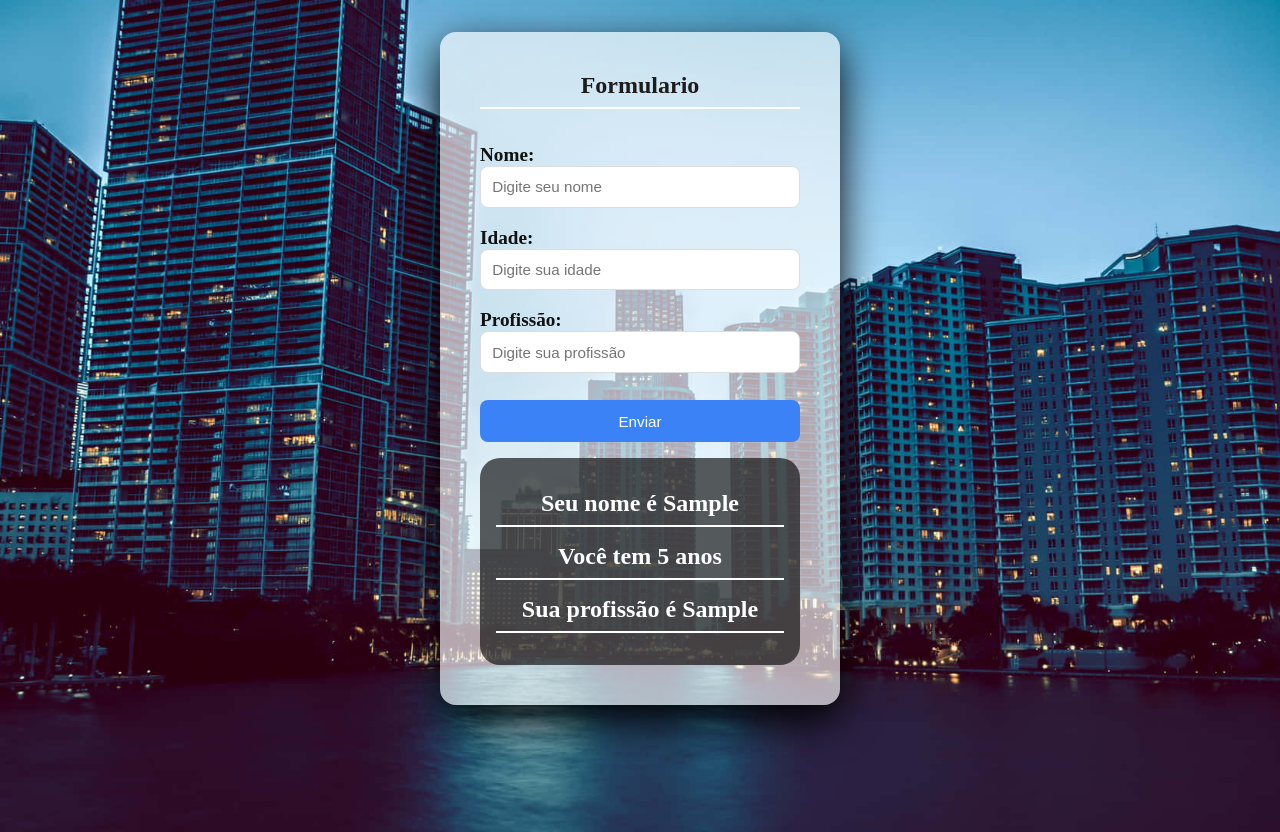
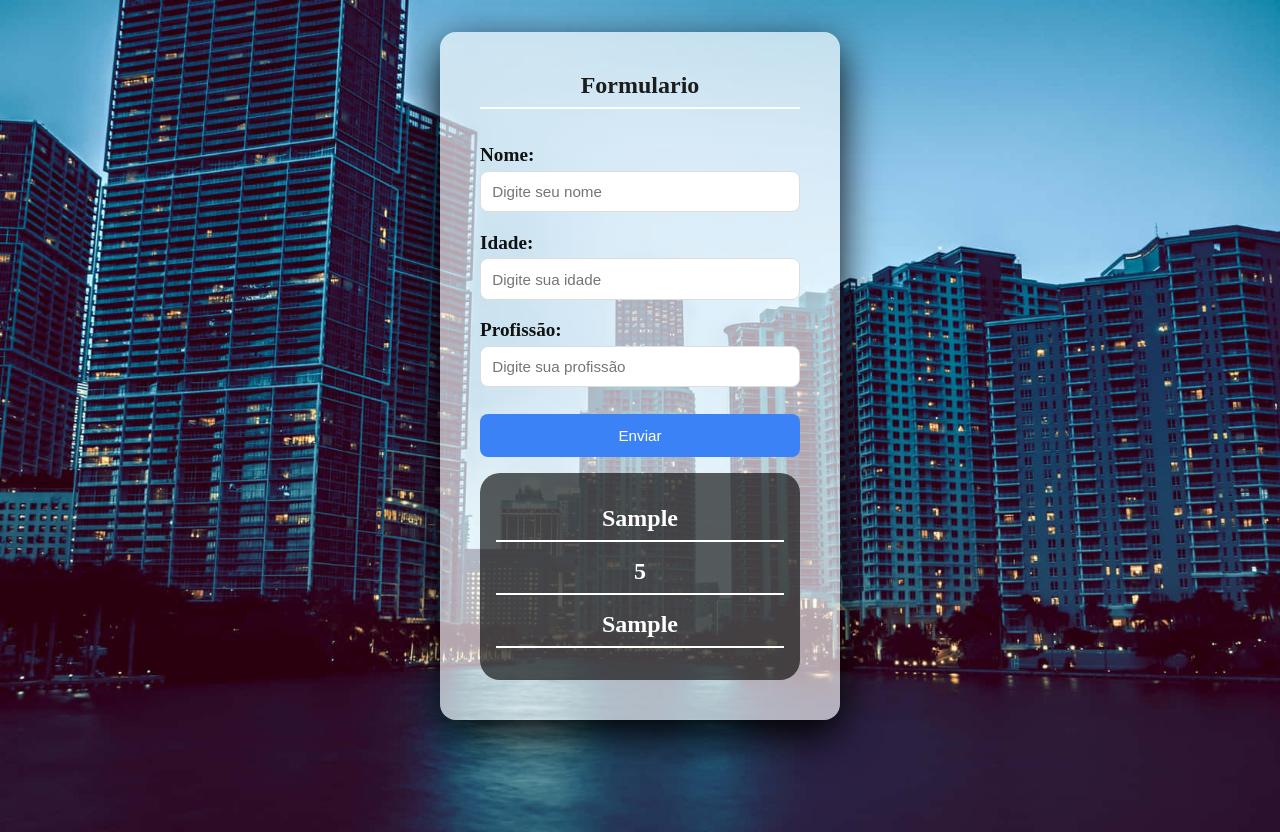
Before and after one commit to gabrieldev25789/components-react-2, a React (Vite) app: page / in a window 1280 px wide. Both pictures are taken after typing "Sample", "5", "Sample" into the empty fields and a click on the button "Enviar". Built offline with nearby package versions, Linux system fonts and the light colour scheme.

Commit message:
Criando infos separadamente

```diff
--- a/src/Components/Form/Form.css
+++ b/src/Components/Form/Form.css
@@ -28,6 +28,7 @@ label{
 }
 
 input{
+  margin-top: 0.3rem;
   width:100%;
   padding:0.7rem;
   border-radius:8px;
@@ -59,22 +60,3 @@ button:hover{
   background:#2563eb;
   transform:translateY(-1px);
 }
-
-#erro,
-#infos{
-    background: rgba(8, 8, 8, 0.65);
-    color: rgb(255, 255, 255);
-    font-weight: bold;
-    margin-top: 1rem;
-    font-size: 1.5rem;
-    text-align: center;
-    padding: 1rem;
-    border-radius: 20px;
-}
-
-#infos li{
-  list-style: none;
-  margin: 1rem 0;
-  border-bottom: 2px solid white;
-  padding-bottom: 0.5rem;
-}
--- a/src/Components/Form/Form.jsx
+++ b/src/Components/Form/Form.jsx
@@ -1,4 +1,7 @@
 import "./Form.css"
+
+import Infos from "./Infos/Infos"
+import "../../Components/Form/Infos/Infos.css"
 
 import { useState } from "react"
 
@@ -37,7 +40,7 @@ function Form() {
   }
 
   return (
-
+<>
     <div className="form-container">
 
       <form onSubmit={verificarForm}>
@@ -88,16 +91,18 @@ function Form() {
       )}
 
       {!erro && lista.map((pessoa, index) => (
-        <div id="infos" key={index}>
-          <ul>
-            <li>Seu nome é {pessoa.nome}</li>
-            <li>Você tem {pessoa.idade} anos</li>
-            <li>Sua profissão é {pessoa.profissao}</li>
-          </ul>
-        </div>
+      <div className="infos" key={index}>
+        <Infos
+        nome={pessoa.nome}
+        idade={pessoa.idade}
+        profissao={pessoa.profissao}/>
+      </div>
       ))}
 
     </div>
+
+</>
+
   )
 }
 
--- /dev/null
+++ b/src/Components/Form/Infos/Infos.css
@@ -0,0 +1,18 @@
+#erro,
+.infos{
+    background: rgba(8, 8, 8, 0.65);
+    color: rgb(255, 255, 255);
+    font-weight: bold;
+    margin-top: 1rem;
+    font-size: 1.5rem;
+    text-align: center;
+    padding: 1rem;
+    border-radius: 20px;
+}
+
+.infos li{
+  list-style: none;
+  margin: 1rem 0;
+  border-bottom: 2px solid white;
+  padding-bottom: 0.5rem;
+}
--- /dev/null
+++ b/src/Components/Form/Infos/Infos.jsx
@@ -0,0 +1,15 @@
+import "./infos.css"
+
+function Infos({id, nome, idade, profissao}) {
+  return (
+    <div>
+            <ul key={id}>
+                <li>{nome}</li>
+                <li>{idade}</li>
+                <li>{profissao}</li>
+            </ul>
+    </div>
+  )
+}
+
+export default Infos
```
